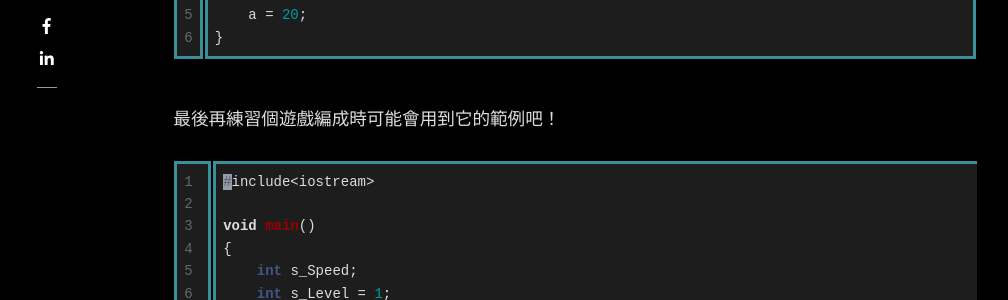
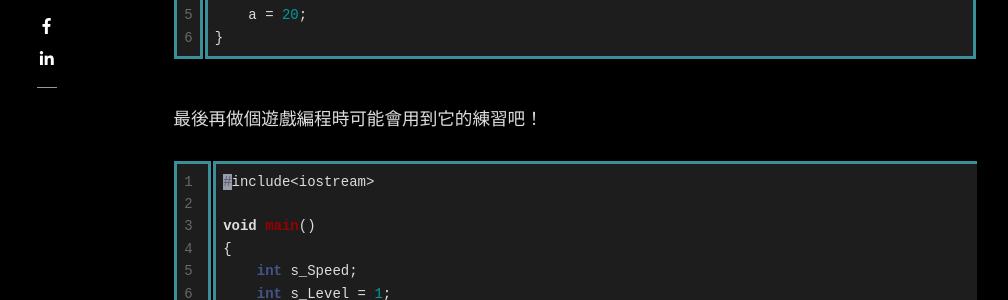
Before and after one commit to dotch01/dotch01.github.io, a Jekyll site: the page built from _posts/2019-04-10-coperatercon.md, in a window 1280 px wide and 900 px high, scrolled down 1691 px. Shown: the part 152-452 px from the top of the window, without its empty margins (65-1073 px from the left). Built offline with Jekyll 4.4.1, drawn with Linux system fonts in a browser that asks for light colours; nearby versions of some CDN libraries; comment, search, counter and statistics services are not loaded.

Commit message:
Update 2019-04-10-coperatercon.md

````diff
--- a/_posts/2019-04-10-coperatercon.md
+++ b/_posts/2019-04-10-coperatercon.md
@@ -41,7 +41,7 @@ if(b > 1 && a != 5)
 }
 ```
 
-最後再練習個遊戲編成時可能會用到它的範例吧！
+最後再做個遊戲編程時可能會用到它的練習吧！
 
 ```cs
 #include<iostream>
````
